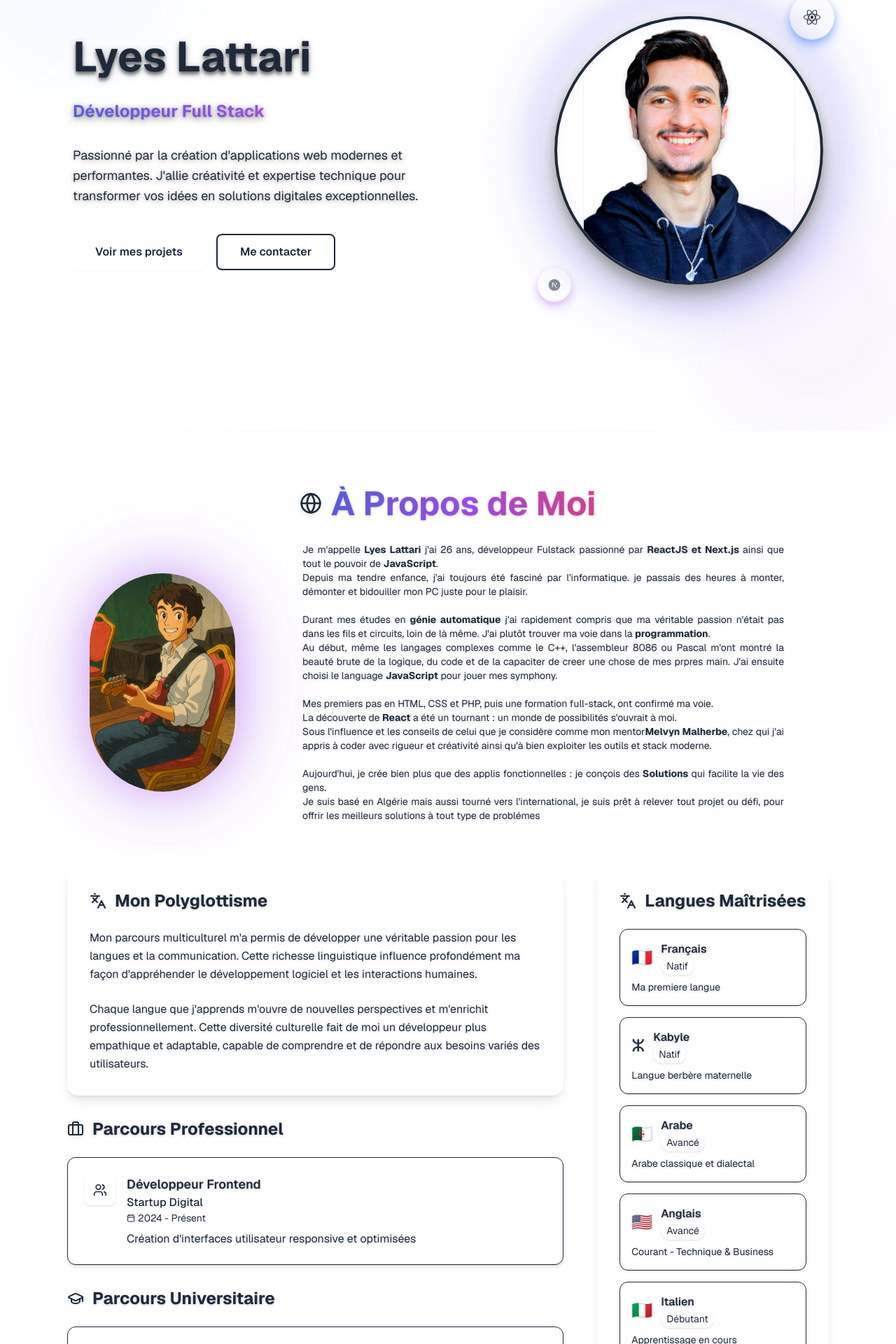
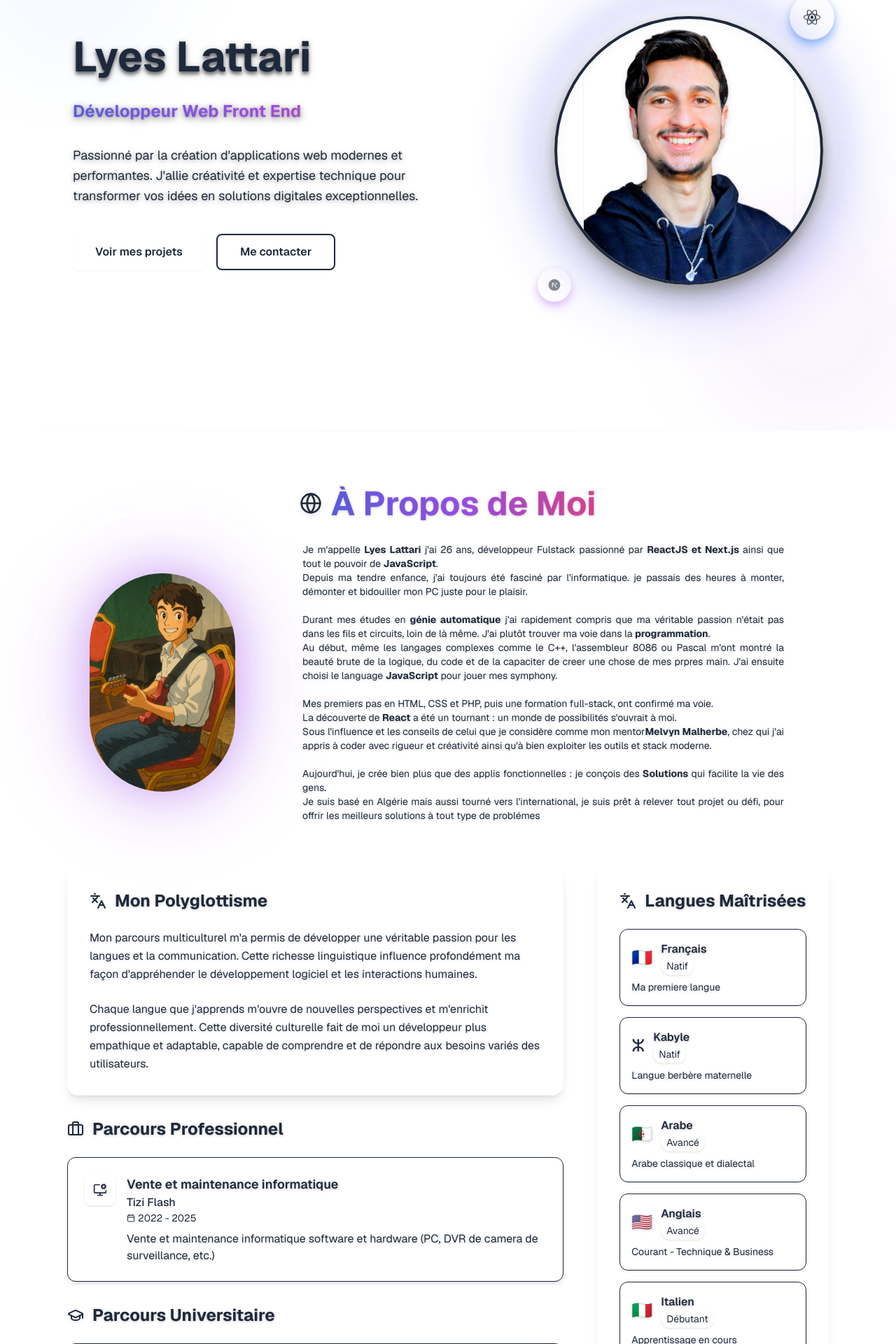
Before and after one commit to LnZ-11/New-Portfolio, a Next.js app: page / in a window 1280 px wide. Shown: the part 249-2169 px from the top of the page at 70% size. Built offline with nearby package versions, Linux system fonts and the light colour scheme.

Commit message:
minor fixes

```diff
--- a/app/components/AboutMe.tsx
+++ b/app/components/AboutMe.tsx
@@ -7,7 +7,7 @@ import {
   GraduationCap,
   Languages,
   Calendar,
-  Users,
+  MonitorCog,
 } from "lucide-react";
 import Image from "next/image";
 
@@ -46,11 +46,11 @@ const languages = [
 
 const experiences = [
   {
-    title: "Développeur Frontend",
-    company: "Startup Digital",
-    period: "2024 - Présent",
-    description: "Création d'interfaces utilisateur responsive et optimisées",
-    icon: Users,
+    title: "Vente et maintenance informatique",
+    company: "Tizi Flash",
+    period: "2022 - 2025",
+    description: "Vente et maintenance informatique software et hardware (PC, DVR de camera de surveillance, etc.)",
+    icon: MonitorCog,
   },
 ];
 
--- a/app/components/Hero.tsx
+++ b/app/components/Hero.tsx
@@ -33,7 +33,7 @@ export default function Hero() {
               Lyes Lattari
             </h1>
             <h2 className="text-xl sm:text-2xl font-bold text-accent-foreground mb-8 drop-shadow-[0_3px_6px_rgba(0,0,0,0.3),0_1px_3px_rgba(0,0,0,0.2)] title-gradient">
-              Développeur Full Stack
+              Développeur Web Front End
             </h2>
             <p className="text-lg text-accent-foreground/90 mb-10 max-w-lg leading-relaxed drop-shadow-[0_2px_4px_rgba(0,0,0,0.25),0_1px_2px_rgba(0,0,0,0.15)]">
               Passionné par la création d&apos;applications web modernes et
--- a/app/components/Navbar.tsx
+++ b/app/components/Navbar.tsx
@@ -1,7 +1,7 @@
 'use client';
 
 import { useState } from 'react';
-import ThemeToggle from './ThemeToggle';
+import ThemeToggle from './UI/ThemeToggle';
 
 const navItems = [
   { name: 'About Me', href: '#about' },
```
Also changed, not shown: app/components/UI/ThemeToggle.tsx (renamed from app/components/ThemeToggle.tsx).
